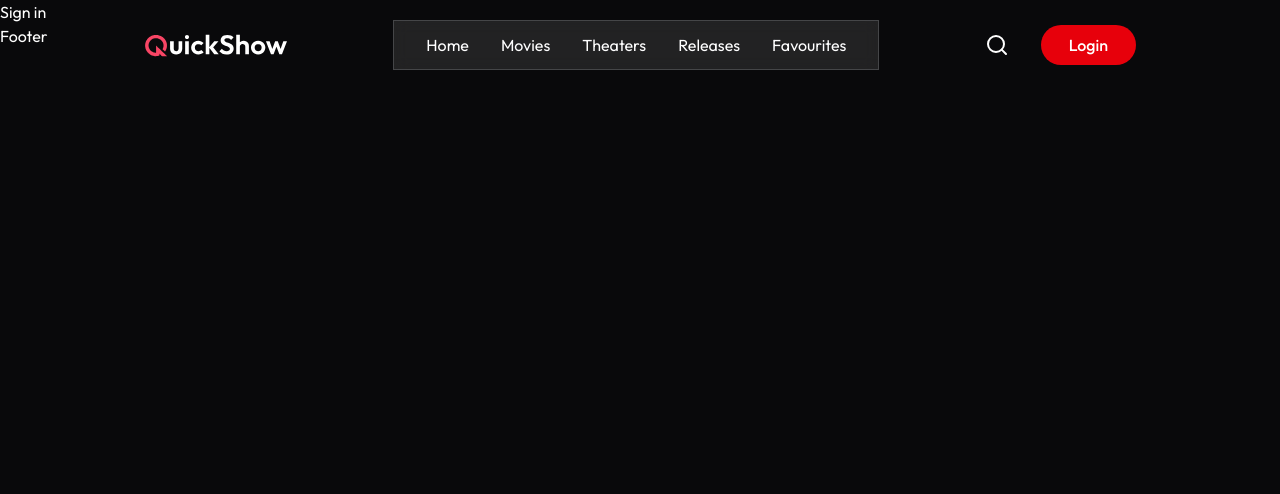
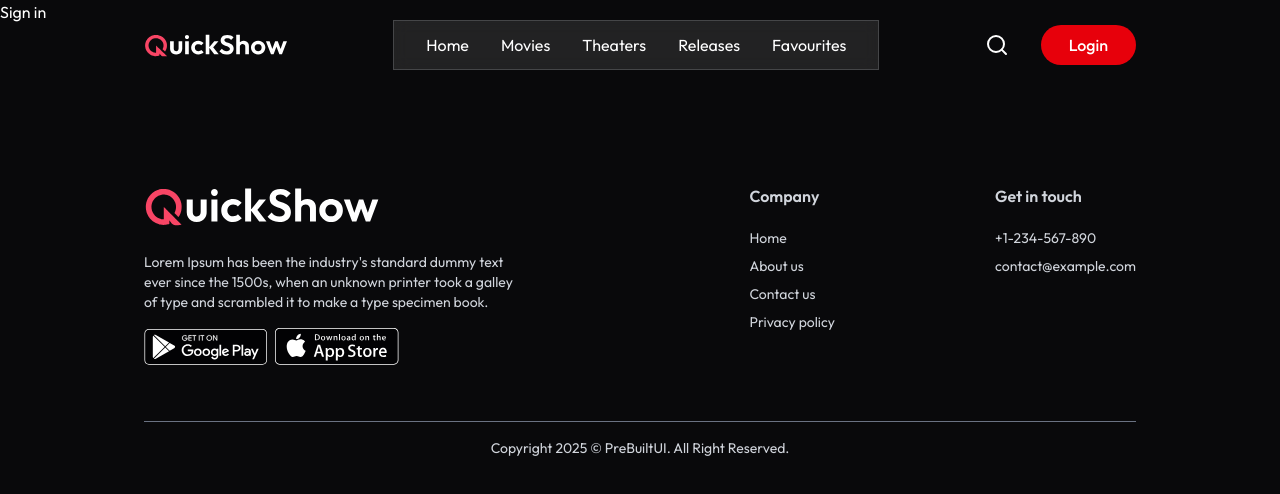
Before and after one commit to ShrutiJadhav14/QuickShow, a React (Vite) app in the folder client/: page /favourites in a window 1280 px wide. Shown: the top 494 px of the page. Built offline with nearby package versions, Linux system fonts and the light colour scheme; no server answers.

Commit message:
Homepage completed

```diff
--- a/client/src/components/Footer.jsx
+++ b/client/src/components/Footer.jsx
@@ -1,10 +1,43 @@
 import React from 'react'
+import { assets } from '../assets/assets'
 
 const Footer = () => {
   return (
-    <div>
-      <h1>Footer</h1>
-    </div>
+ <footer className="px-6 md:px-16 lg:px-36 w-full mt-40 text-gray-300">
+            <div className="flex flex-col md:flex-row justify-between w-full gap-10 border-b border-gray-500 pb-14">
+                <div className="md:max-w-96">
+                    <img alt="" class="h-11" src={assets.logo} />
+                    <p className="mt-6 text-sm">
+                        Lorem Ipsum has been the industry's standard dummy text ever since the 1500s, when an unknown printer took a galley of type and scrambled it to make a type specimen book.
+                    </p>
+                    <div className="flex items-center gap-2 mt-4">
+                        <img src={assets.googlePlay} className='h-9,w-auto'/>
+                         <img src={assets.appStore} className='h-9,w-auto'/>
+                    </div>
+                </div>
+                <div className="flex-1 flex items-start md:justify-end gap-20 md:gap-40">
+                    <div>
+                        <h2 className="font-semibold mb-5">Company</h2>
+                        <ul className="text-sm space-y-2">
+                            <li><a href="#">Home</a></li>
+                            <li><a href="#">About us</a></li>
+                            <li><a href="#">Contact us</a></li>
+                            <li><a href="#">Privacy policy</a></li>
+                        </ul>
+                    </div>
+                    <div>
+                        <h2 className="font-semibold mb-5">Get in touch</h2>
+                        <div className="text-sm space-y-2">
+                            <p>+1-234-567-890</p>
+                            <p>contact@example.com</p>
+                        </div>
+                    </div>
+                </div>
+            </div>
+            <p className="pt-4 text-center text-sm pb-5">
+                Copyright {new Date().getFullYear()} © PreBuiltUI. All Right Reserved.
+            </p>
+        </footer>
   )
 }
 
```
